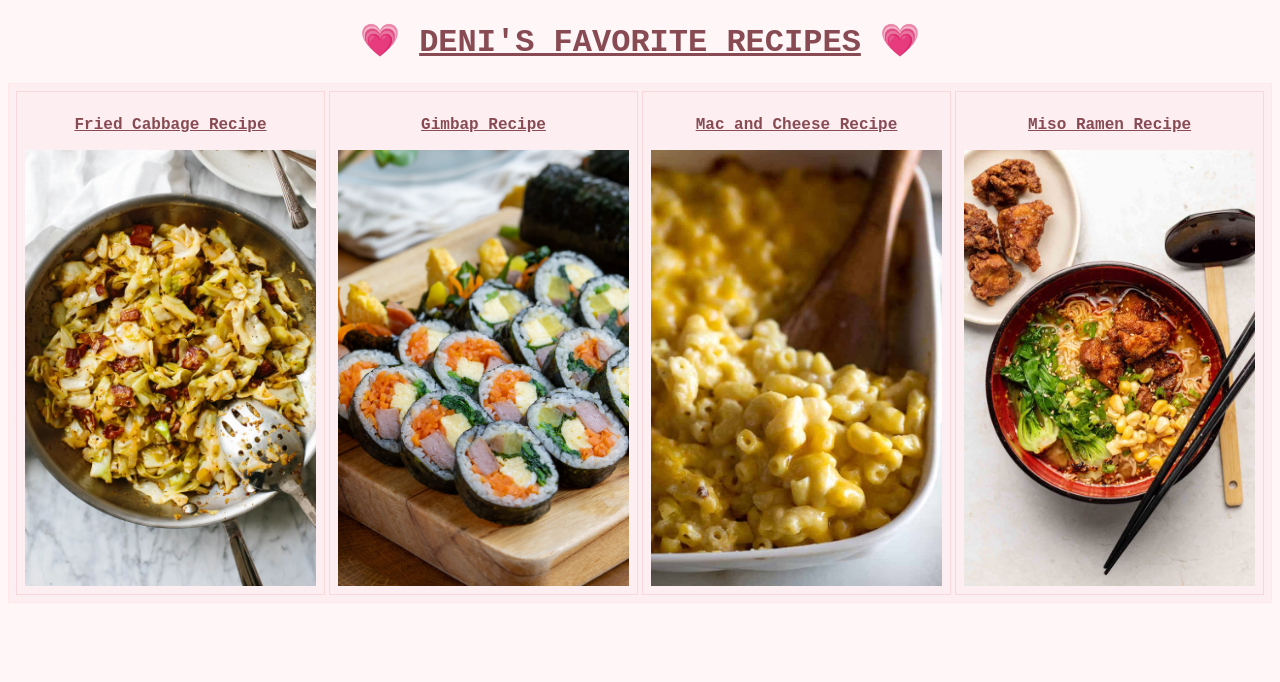
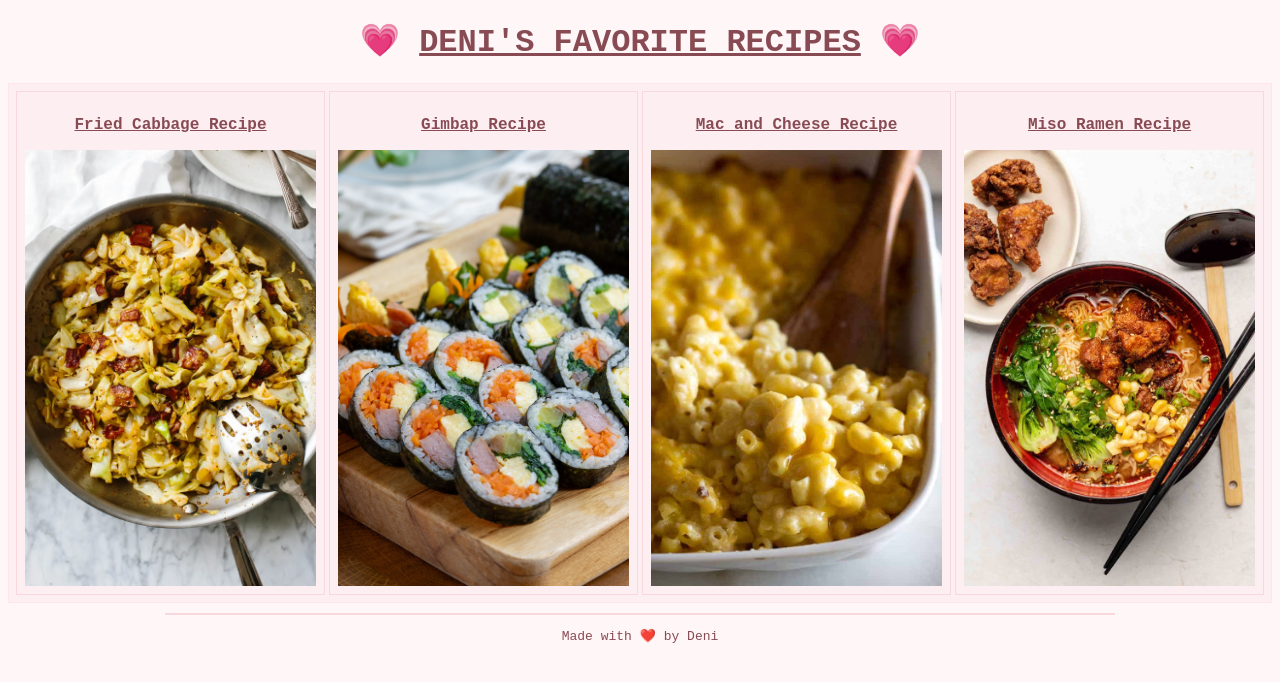
Before and after one commit to Denigirl02/odin-recipes, a plain HTML site: page index.html in a window 1280 px wide. Drawn offline with Linux system fonts and the light colour scheme.

Commit message:
Add footer and footer styling

```diff
--- a/index.html
+++ b/index.html
@@ -31,5 +31,9 @@
 
         </div>
 
+        <div class="footer">
+            <hr>
+            <p>Made with ❤️ by Deni</p>
+        </div>
     </body>
 </html>
--- a/style.css
+++ b/style.css
@@ -44,3 +44,15 @@ div {
     margin-left: auto;
     margin-right: auto;
 }
+
+.footer hr{
+    margin-top: 10px;
+    border: .25px solid rgb(248, 216, 220);
+    width: 75%;
+
+}
+
+.footer p {
+    text-align: center;
+    font-size: small;
+}
```
